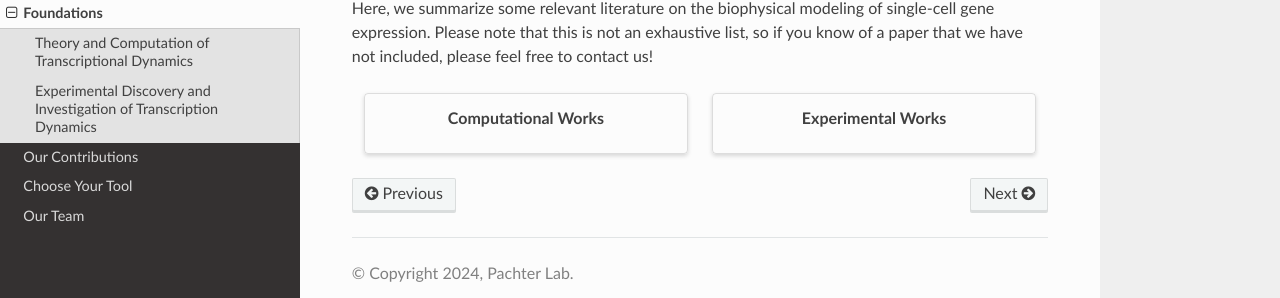
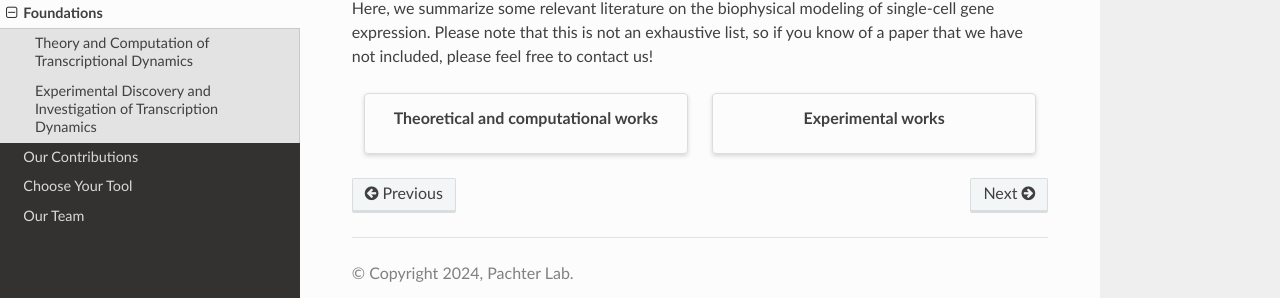
Before and after one commit to pachterlab/biophysics, a Sphinx documentation site: the page built from docs/source/foundations.rst, in a window 1280 px wide. Shown: the part 163-461 px from the top of the page. Built offline with Sphinx 7.4.7 and the Read the Docs theme 2.0.0, drawn with Linux system fonts in a browser that asks for light colours.

Commit message:
Update foundations.rst: name

```diff
--- a/docs/source/foundations.rst
+++ b/docs/source/foundations.rst
@@ -6,12 +6,12 @@ Here, we summarize some relevant literature on the biophysical modeling of singl
 
 .. grid:: 2
 
-    .. grid-item-card:: Computational Works
+    .. grid-item-card:: Theoretical and computational works
        :link: computation
        :link-type: ref
        :text-align: center
 
-    .. grid-item-card:: Experimental Works
+    .. grid-item-card:: Experimental works
        :link: experiment
        :link-type: ref
        :text-align: center
```
